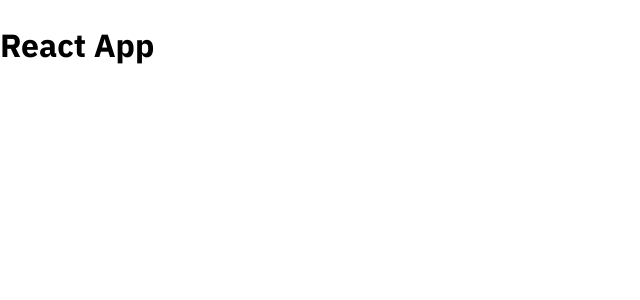
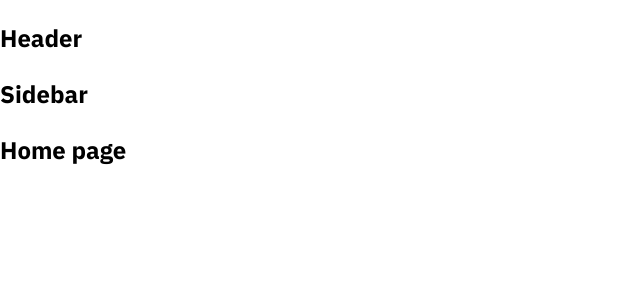
Before and after one commit to quanglinheternity/tiktok-ui, a React (Create React App) app: page / in a window 1280 px wide. Shown: the top 300 px of the page, without its empty margins (0-640 px from the left). Built offline with nearby package versions, Linux system fonts and the light colour scheme.

Commit message:
done chia layout theo Router

```diff
--- a/src/App.js
+++ b/src/App.js
@@ -1,8 +1,32 @@
+import { Fragment } from 'react';
+import { BrowserRouter as Router, Routes, Route } from 'react-router-dom';
+import { publicRoutes } from './routes';
+import { DefaultLayout } from './componenst/Layout';
 function App() {
     return (
-        <div className="App">
-            <h1>React App</h1>
-        </div>
+        <Router>
+            <div className="App">
+                <Routes>
+                    {publicRoutes.map((route, index) => {
+                        const Page = route.component;
+                        let Layout = DefaultLayout;
+                        if (route.layout) Layout = route.layout;
+                        else if (route.layout === null) Layout = Fragment;
+                        return (
+                            <Route
+                                key={index}
+                                path={route.path}
+                                element={
+                                    <Layout>
+                                        <Page />
+                                    </Layout>
+                                }
+                            />
+                        );
+                    })}
+                </Routes>
+            </div>
+        </Router>
     );
 }
 
--- /dev/null
+++ b/src/componenst/Layout/DefaultLayout/Sidebar/index.js
@@ -0,0 +1,5 @@
+function Sidebar() {
+    return <h2>Sidebar</h2>;
+}
+
+export default Sidebar;
--- /dev/null
+++ b/src/componenst/Layout/DefaultLayout/index.js
@@ -0,0 +1,15 @@
+import Header from '~/componenst/Layout/componenst/Header';
+import Sidebar from './Sidebar';
+function DefaultLayout({ children }) {
+    return (
+        <div>
+            <Header />
+            <div className="container">
+                <Sidebar />
+                <div className="content">{children}</div>
+            </div>
+        </div>
+    );
+}
+
+export default DefaultLayout;
--- /dev/null
+++ b/src/componenst/Layout/HeaderOnly/index.js
@@ -0,0 +1,13 @@
+import Header from '~/componenst/Layout/componenst/Header';
+function DefaultLayout({ children }) {
+    return (
+        <div>
+            <Header />
+            <div className="container">
+                <div className="content">{children}</div>
+            </div>
+        </div>
+    );
+}
+
+export default DefaultLayout;
--- /dev/null
+++ b/src/componenst/Layout/componenst/Header/index.js
@@ -0,0 +1,5 @@
+function Header() {
+    return <h2>Header</h2>;
+}
+
+export default Header;
--- /dev/null
+++ b/src/componenst/Layout/index.js
@@ -0,0 +1,2 @@
+export { default as DefaultLayout } from './DefaultLayout';
+export { default as HeaderOnly } from './HeaderOnly';
--- /dev/null
+++ b/src/pages/Following/index.js
@@ -0,0 +1,5 @@
+function Following() {
+    return <h2>Following page</h2>;
+}
+
+export default Following;
--- /dev/null
+++ b/src/pages/Home/index.js
@@ -0,0 +1,5 @@
+function Home() {
+    return <h2>Home page</h2>;
+}
+
+export default Home;
--- /dev/null
+++ b/src/pages/Search/index.js
@@ -0,0 +1,5 @@
+function Search() {
+    return <h2>Search page</h2>;
+}
+
+export default Search;
--- /dev/null
+++ b/src/pages/Upload/index.js
@@ -0,0 +1,5 @@
+function Upload() {
+    return <h2>Upload page</h2>;
+}
+
+export default Upload;
--- /dev/null
+++ b/src/routes/index.js
@@ -0,0 +1,15 @@
+import { HeaderOnly } from '~/componenst/Layout';
+
+import Home from '~/pages/Home';
+import Following from '~/pages/Following';
+import Upload from '~/pages/Upload';
+import Search from '~/pages/Search';
+
+const publicRoutes = [
+    { path: '/', component: Home },
+    { path: '/following', component: Following },
+    { path: '/upload', component: Upload, layout: HeaderOnly },
+    { path: '/search', component: Search, layout: null },
+];
+const privateRoutes = [];
+export { publicRoutes, privateRoutes };
```
